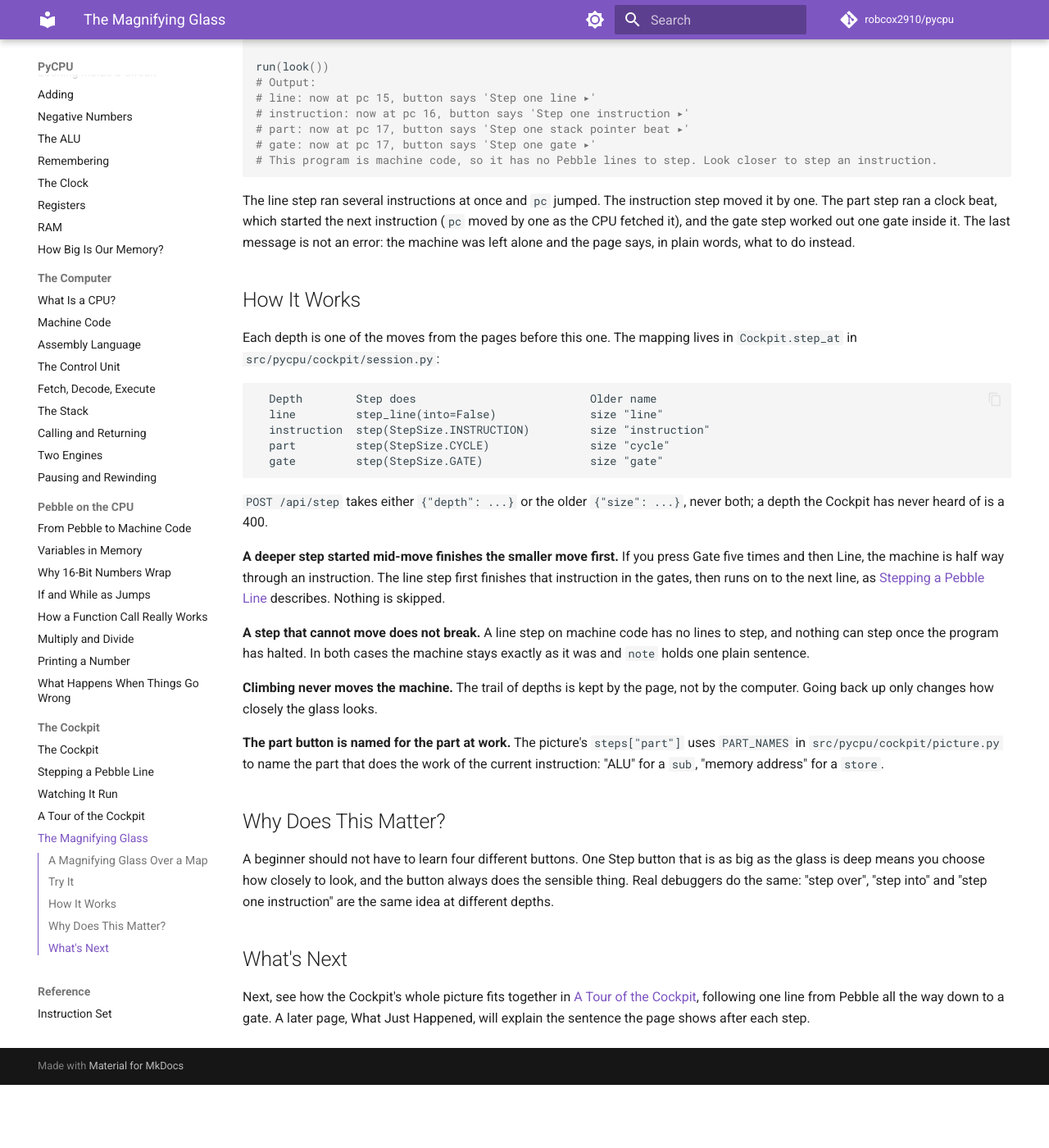
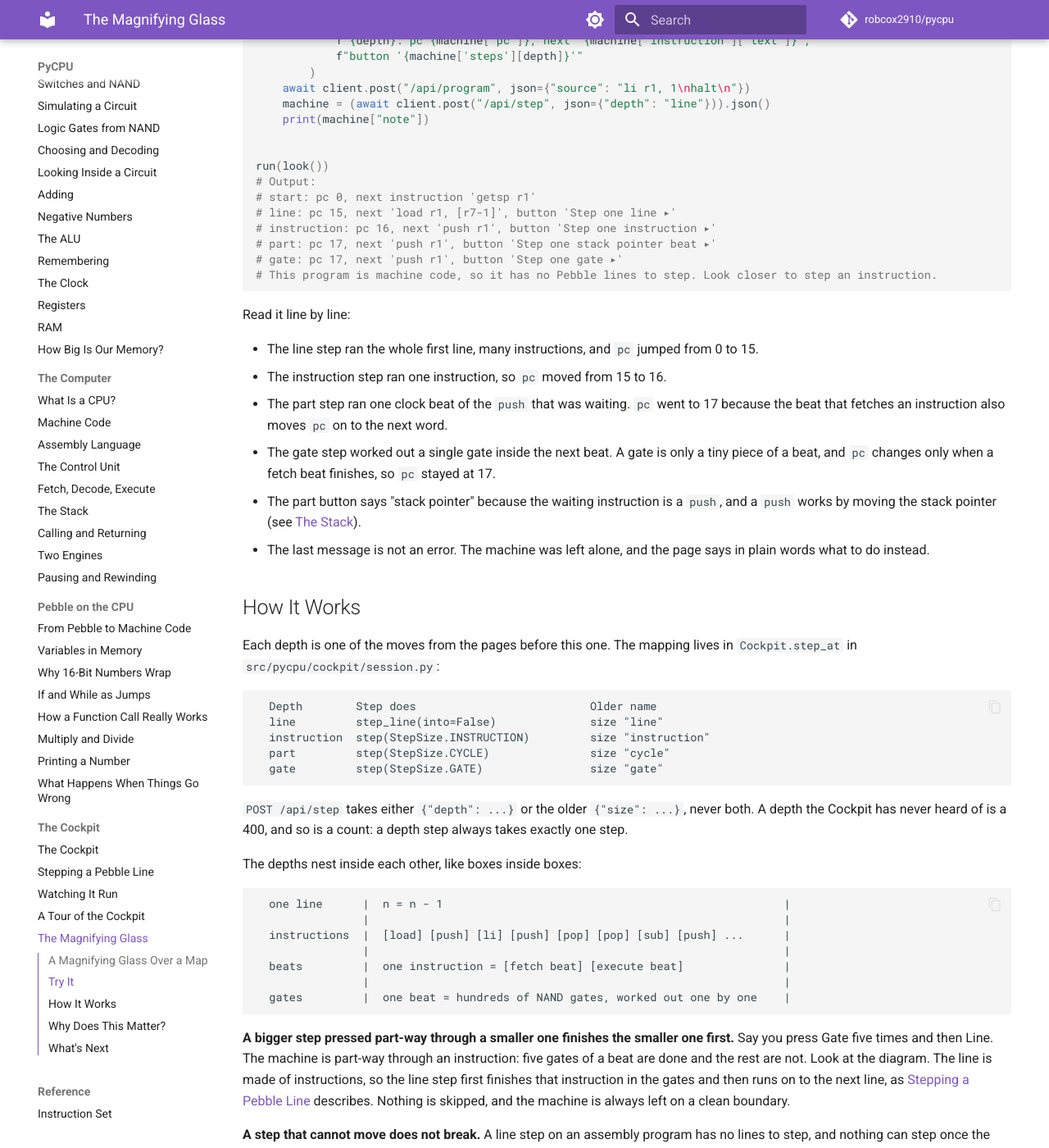
Before and after one commit to robcox2910/pycpu, an MkDocs documentation site: the page built from docs/concepts/the-magnifying-glass.md, in a window 1280 px wide and 1400 px high, scrolled down 1174 px. Shown: the whole window at 82% size. Built offline with MkDocs 1.6.1 and Material for MkDocs 9.7.7, drawn with Linux system fonts in a browser that asks for light colours; comment, search, counter and statistics services are not loaded; before the commit the page ends 2497 px from its top, so only the background shows below that; some of the changed text lies outside the part shown.

Commit message:
docs: a clearer magnifying-glass page
Co-Authored-By: Claude Opus 5.5 <noreply@anthropic.com>

````diff
--- a/docs/concepts/the-magnifying-glass.md
+++ b/docs/concepts/the-magnifying-glass.md
@@ -24,10 +24,11 @@ In code the depths are `Depth.LINE`, `Depth.INSTRUCTION`, `Depth.PART` and
 
 ## Try It
 
-We load the `countdown` example on a small machine (8 address bits) and send one step
-at each depth, from the top down. The Step label comes back in the picture's `steps`
-key, and the part button is named after the part that is working. Then we load machine
-code and ask for a line step, which it cannot do.
+We load the `countdown` example on a small machine (8 address bits) and print where it
+starts. Then we send one step at each depth, from the top down, and print `pc`, the
+instruction waiting to run, and the Step button's label from the picture's `steps` key.
+At the end we load an assembly program (machine code written as words) and ask for a
+line step. It has no Pebble lines, so it cannot do one.
 
 ```python
 from pynet.loop import run
@@ -38,9 +39,14 @@ from pycpu.cockpit.app import create_cockpit
 
 async def look() -> None:
     client = TestClient(create_cockpit(address_bits=8, start_example="countdown"))
+    machine = (await client.get("/api/machine")).json()
+    print(f"start: pc {machine['pc']}, next instruction '{machine['instruction']['text']}'")
     for depth in ("line", "instruction", "part", "gate"):
         machine = (await client.post("/api/step", json={"depth": depth})).json()
-        print(f"{depth}: now at pc {machine['pc']}, button says '{machine['steps'][depth]}'")
+        print(
+            f"{depth}: pc {machine['pc']}, next '{machine['instruction']['text']}', "
+            f"button '{machine['steps'][depth]}'"
+        )
     await client.post("/api/program", json={"source": "li r1, 1\nhalt\n"})
     machine = (await client.post("/api/step", json={"depth": "line"})).json()
     print(machine["note"])
@@ -48,18 +54,26 @@ async def look() -> None:
 
 run(look())
 # Output:
-# line: now at pc 15, button says 'Step one line ▸'
-# instruction: now at pc 16, button says 'Step one instruction ▸'
-# part: now at pc 17, button says 'Step one stack pointer beat ▸'
-# gate: now at pc 17, button says 'Step one gate ▸'
+# start: pc 0, next instruction 'getsp r1'
+# line: pc 15, next 'load r1, [r7-1]', button 'Step one line ▸'
+# instruction: pc 16, next 'push r1', button 'Step one instruction ▸'
+# part: pc 17, next 'push r1', button 'Step one stack pointer beat ▸'
+# gate: pc 17, next 'push r1', button 'Step one gate ▸'
 # This program is machine code, so it has no Pebble lines to step. Look closer to step an instruction.
 ```
 
-The line step ran several instructions at once and `pc` jumped. The instruction step
-moved it by one. The part step ran a clock beat, which started the next instruction
-(`pc` moved by one as the CPU fetched it), and the gate step worked out one gate
-inside it. The last message is not an error: the machine was left alone and the page
-says, in plain words, what to do instead.
+Read it line by line:
+
+- The line step ran the whole first line, many instructions, and `pc` jumped from 0 to 15.
+- The instruction step ran one instruction, so `pc` moved from 15 to 16.
+- The part step ran one clock beat of the `push` that was waiting. `pc` went to 17
+  because the beat that fetches an instruction also moves `pc` on to the next word.
+- The gate step worked out a single gate inside the next beat. A gate is only a tiny
+  piece of a beat, and `pc` changes only when a fetch beat finishes, so `pc` stayed at 17.
+- The part button says "stack pointer" because the waiting instruction is a `push`, and a
+  `push` works by moving the stack pointer (see [The Stack](the-stack.md)).
+- The last message is not an error. The machine was left alone, and the page says in
+  plain words what to do instead.
 
 ## How It Works
 
@@ -75,23 +89,40 @@ Each depth is one of the moves from the pages before this one. The mapping lives
 ```
 
 `POST /api/step` takes either `{"depth": ...}` or the older `{"size": ...}`, never
-both; a depth the Cockpit has never heard of is a 400.
+both. A depth the Cockpit has never heard of is a 400, and so is a count: a depth step
+always takes exactly one step.
 
-**A deeper step started mid-move finishes the smaller move first.** If you press Gate
-five times and then Line, the machine is half way through an instruction. The line
-step first finishes that instruction in the gates, then runs on to the next line, as
-[Stepping a Pebble Line](stepping-a-pebble-line.md) describes. Nothing is skipped.
+The depths nest inside each other, like boxes inside boxes:
 
-**A step that cannot move does not break.** A line step on machine code has no lines to
-step, and nothing can step once the program has halted. In both cases the machine stays
-exactly as it was and `note` holds one plain sentence.
+```text
+  one line      |  n = n - 1                                                   |
+                |                                                              |
+  instructions  |  [load] [push] [li] [push] [pop] [pop] [sub] [push] ...      |
+                |                                                              |
+  beats         |  one instruction = [fetch beat] [execute beat]               |
+                |                                                              |
+  gates         |  one beat = hundreds of NAND gates, worked out one by one    |
+```
+
+**A bigger step pressed part-way through a smaller one finishes the smaller one first.**
+Say you press Gate five times and then Line. The machine is part-way through an
+instruction: five gates of a beat are done and the rest are not. Look at the diagram.
+The line is made of instructions, so the line step first finishes that instruction in
+the gates and then runs on to the next line, as
+[Stepping a Pebble Line](stepping-a-pebble-line.md) describes. Nothing is skipped, and
+the machine is always left on a clean boundary.
+
+**A step that cannot move does not break.** A line step on an assembly program has no
+lines to step, and nothing can step once the program has halted. In both cases the
+machine stays exactly as it was and `note` holds one plain sentence.
 
 **Climbing never moves the machine.** The trail of depths is kept by the page, not by
 the computer. Going back up only changes how closely the glass looks.
 
 **The part button is named for the part at work.** The picture's `steps["part"]` uses
 `PART_NAMES` in `src/pycpu/cockpit/picture.py` to name the part that does the work of
-the current instruction: "ALU" for a `sub`, "memory address" for a `store`.
+the current instruction: "ALU" for a `sub`, "memory address" for a `store`, and "CPU"
+when there is no instruction to name.
 
 ## Why Does This Matter?
 
@@ -102,7 +133,7 @@ and "step one instruction" are the same idea at different depths.
 
 ## What's Next
 
-Next, see how the Cockpit's whole picture fits together in
-[A Tour of the Cockpit](a-tour-of-the-cockpit.md), following one line from Pebble all
-the way down to a gate. A later page, What Just Happened, will explain the sentence the
+To see the whole climb in one go, go back to
+[A Tour of the Cockpit](a-tour-of-the-cockpit.md), which follows one line from Pebble
+down to a single gate. A later page, What Just Happened, will explain the sentence the
 page shows after each step.
````
Also changed, not shown: docs/concepts/a-tour-of-the-cockpit.md (+4 -2 lines), 4 other files.
